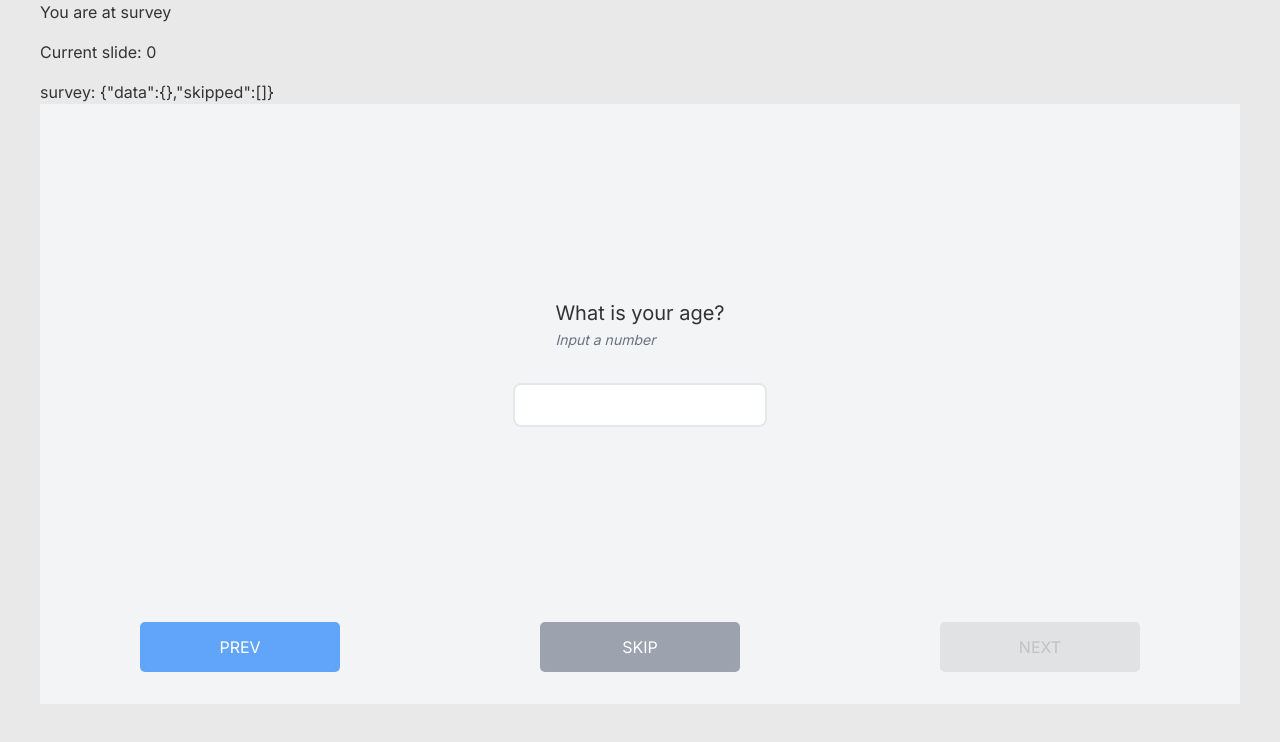
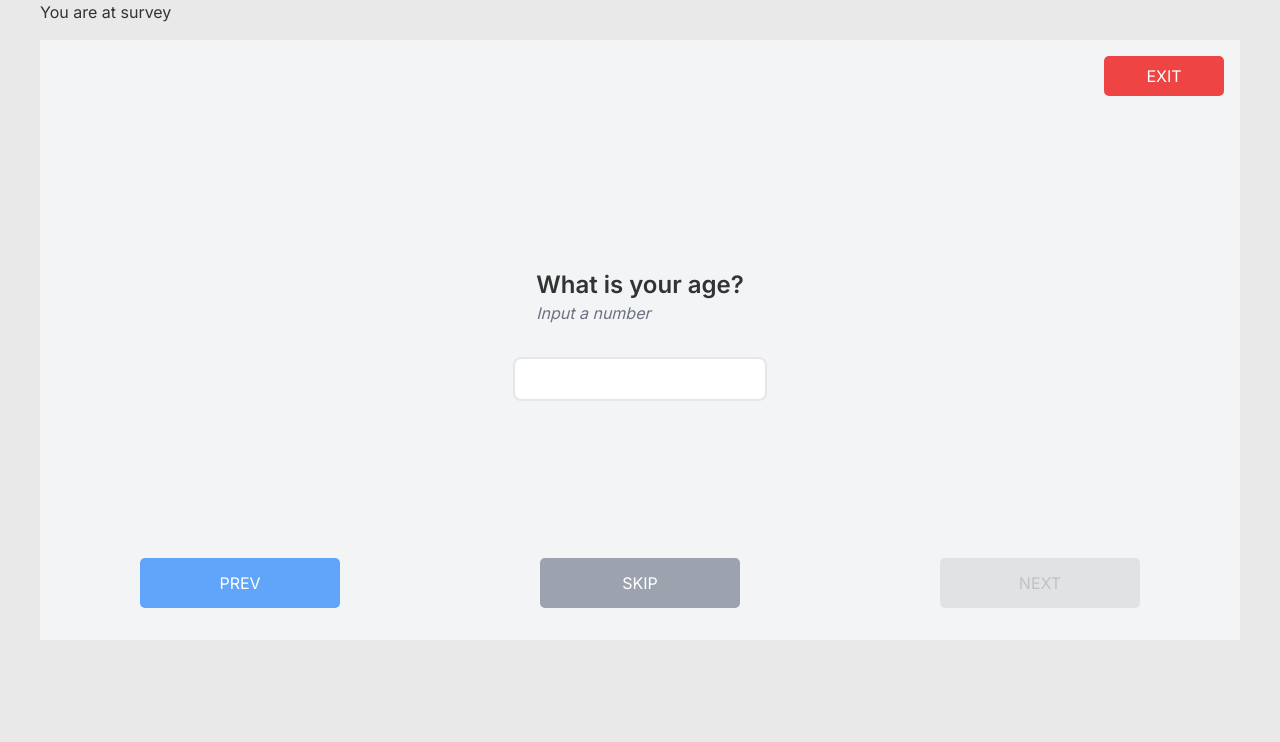
Before and after one commit to INF219-pregnancy-risk/pregnancy-risk, a Next.js app: page /survey in a window 1280 px wide. Shown: the top 742 px of the page. Built offline with nearby package versions, Linux system fonts and the light colour scheme.

Commit message:
Fixed: hydration errors with localstorage

```diff
--- a/src/app/survey/page.tsx
+++ b/src/app/survey/page.tsx
@@ -51,12 +51,9 @@ const SurveyInputSlides: RiskInputs[] = [
 ];
 
 const SurveyPage = () => {
-  const [survey, setSurvey] = React.useState<Survey>(
-    (getSurveyUtil() as Survey) || { data: {}, skipped: [] }
-  );
-  const [currentSlide, setCurrentSlide] = React.useState<number>(
-    getSurveyIndexUtil() || 0
-  );
+  const [survey, setSurvey] = React.useState<Survey>({ data: {}, skipped: [] });
+  const [currentSlide, setCurrentSlide] = React.useState<number>(0);
+
   const [nextButton, setNextButton] = React.useState<boolean>(false);
   const [isLoading, setIsLoading] = React.useState<boolean>(false);
   const [error, setError] = React.useState<string>("");
@@ -69,6 +66,11 @@ const SurveyPage = () => {
       router.push("/survey/results");
     }
   }, [isSubmitted, router]);
+
+  useEffect(() => {
+    setSurvey(getSurveyUtil());
+    setCurrentSlide(getSurveyIndexUtil());
+  }, []);
 
   useEffect(() => {
     setSurveyUtil(survey);
@@ -102,24 +104,33 @@ const SurveyPage = () => {
   return (
     <PageWarpper>
       <h1 className="pb-4">You are at survey</h1>
-      <p className="pb-4">Current slide: {currentSlide}</p>
-      <p>survey: {JSON.stringify(survey)}</p>
+
       <SurveyContainer index={currentSlide}>
         <SurveyView
           setSurvey={setSurvey}
           nextButton={nextButton}
           nextSlide={nextSlide}
           prevSlide={prevSlide}
-          input={SurveyInputSlides[currentSlide]}
           currentSlide={currentSlide}
         >
+          {isLoading ? (
+            <h1>Loading.....</h1>
+          ) : (
+            SurveyInputSlides.map((input, index) => {
+              return (
+                index == currentSlide && (
                   <SurveyParseInput
+                    key={input.id}
                     nextSlide={nextSlide}
                     setNextButton={setNextButton}
                     setSurvey={setSurvey}
                     survey={survey}
-            input={SurveyInputSlides[currentSlide]}
+                    input={input}
                   />
+                )
+              );
+            })
+          )}
         </SurveyView>
       </SurveyContainer>
     </PageWarpper>
--- a/src/components/inputs/survey/SurveyBooleanInput.tsx
+++ b/src/components/inputs/survey/SurveyBooleanInput.tsx
@@ -37,7 +37,7 @@ const SurveyBooleanInput = ({
     <div className="flex gap-6">
       <SurveyButton
         checked={surveyData === true}
-        className="bg-blue-400 hover:bg-blue-500 duration-200"
+        className="bg-blue-400 hover:bg-blue-500 duration-200 active:bg-blue-400 active:scale-95"
         onClick={() => {
           handleChange(true);
         }}
@@ -46,7 +46,7 @@ const SurveyBooleanInput = ({
       </SurveyButton>
       <SurveyButton
         checked={surveyData === false}
-        className="bg-gray-300 hover:bg-gray-400 duration-200"
+        className="bg-gray-300 hover:bg-gray-400 duration-200 active:bg-gray-300 active:scale-95"
         onClick={() => {
           handleChange(false);
         }}
--- a/src/components/inputs/survey/SurveyChoiceInput.tsx
+++ b/src/components/inputs/survey/SurveyChoiceInput.tsx
@@ -33,7 +33,7 @@ const SurveyChoiceInput = ({
             id={option}
             key={option}
             checked={surveyData === option}
-            className="bg-blue-400 hover:bg-blue-500 duration-200"
+            className="bg-blue-400 hover:bg-blue-500 duration-200 active:bg-blue-400 active:scale-95"
             onClick={() => {
               setSurvey((prev) => ({
                 ...prev,
--- a/src/components/inputs/survey/SurveyMultipleInput.tsx
+++ b/src/components/inputs/survey/SurveyMultipleInput.tsx
@@ -43,7 +43,7 @@ const SurveyMultipleInput = ({
             id={option}
             key={option}
             checked={surveyData ? surveyData[option] : false}
-            className="bg-blue-400 hover:bg-blue-500 duration-200"
+            className="bg-blue-400 hover:bg-blue-500 duration-200 active:bg-blue-400 active:scale-95"
             onClick={() => {
               setSurvey((prev) => ({
                 ...prev,
--- a/src/components/inputs/survey/SurveyParseInput.tsx
+++ b/src/components/inputs/survey/SurveyParseInput.tsx
@@ -24,7 +24,19 @@ interface SurveyInputSlideProps {
   setNextButton: React.Dispatch<React.SetStateAction<boolean>>;
 }
 
-const SurveyParseInput = ({
+const SurveyParseInput = ({ input, ...props }: SurveyInputSlideProps) => {
+  return (
+    <>
+      <div>
+        <h1 className="font-semibold text-2xl">{input.label}</h1>
+        <i className="text-base text-gray-500">{getInfo(input)}</i>
+      </div>
+      <Parser {...props} input={input} />
+    </>
+  );
+};
+
+const Parser = ({
   input,
   setSurvey,
   survey,
@@ -79,4 +91,19 @@ const SurveyParseInput = ({
   }
 };
 
+const getInfo = (input: RiskInputs) => {
+  switch (input.type) {
+    case RiskType.BOOLEAN:
+      return null;
+    case RiskType.CHOICE:
+      return "Choose one";
+    case RiskType.MULTIPLE:
+      return "Choose multiple";
+    case RiskType.INTEGER:
+      return "Input a number";
+    default:
+      return null;
+  }
+};
+
 export default SurveyParseInput;
--- a/src/components/layout/survey/SurveyView.tsx
+++ b/src/components/layout/survey/SurveyView.tsx
@@ -1,7 +1,9 @@
 "use client";
 
+import LinkButton from "@/components/inputs/buttons/LinkButton";
 import SurveyButton from "@/components/inputs/buttons/SurveyButton";
 import { RiskInputs, RiskType, Survey } from "@/types/RiskInput";
+import { resetSurveyUtil } from "@/utils/StoreSurvey";
 import { AnimatePresence, motion } from "framer-motion";
 import { get } from "http";
 import React, { useEffect } from "react";
@@ -9,7 +11,6 @@ import React, { useEffect } from "react";
 export interface SurveyViewProps extends React.HTMLAttributes<HTMLDivElement> {
   children?: React.ReactNode;
   nextButton: boolean;
-  input: RiskInputs;
   prevSlide: () => void;
   nextSlide: () => void;
   currentSlide: number;
@@ -17,7 +18,6 @@ export interface SurveyViewProps extends React.HTMLAttributes<HTMLDivElement> {
 }
 const SurveyView = ({
   children,
-  input,
   nextButton,
   nextSlide,
   prevSlide,
@@ -35,6 +35,15 @@ const SurveyView = ({
 
   return (
     <div className="flex flex-col w-full h-[600px] bg-gray-100 relative">
+      <div className="w-full flex justify-end">
+        <LinkButton
+          href="/"
+          className="bg-red-500 m-4 hover:bg-red-600 duration-200 active:scale-95 active:bg-red-400"
+          onClick={resetSurveyUtil}
+        >
+          EXIT
+        </LinkButton>
+      </div>
       <section className="flex grow justify-center flex-col gap-8">
         <AnimatePresence mode="wait">
           <motion.div
@@ -45,10 +54,6 @@ const SurveyView = ({
             transition={{ duration: 0.3, ease: "easeInOut" }}
           >
             <div className="flex w-full flex-col gap-8 items-center justify-center">
-              <div>
-                <h1 className="text-xl">{input.label}</h1>
-                <i className="text-gray-500 text-sm">{getInfo(input)}</i>
-              </div>
               {children}
             </div>
           </motion.div>
@@ -56,13 +61,13 @@ const SurveyView = ({
       </section>
       <div className="grid grid-cols-3 items-center justify-items-center pb-8">
         <SurveyButton
-          className="bg-blue-400 hover:bg-blue-500 duration-200"
+          className="bg-blue-400 hover:bg-blue-500 duration-200 active:bg-blue-400 active:scale-95"
           onClick={prevSlide}
         >
           PREV
         </SurveyButton>
         <SurveyButton
-          className="bg-gray-400 hover:bg-gray-300 duration-200"
+          className="bg-gray-400 hover:bg-gray-500 duration-200 active:bg-gray-400 active:scale-95"
           onClick={() => {
             setSkippedSlides((prev) =>
               prev.includes(currentSlide) ? prev : [...prev, currentSlide]
@@ -78,7 +83,7 @@ const SurveyView = ({
             setSkippedSlides((prev) => prev.filter((i) => i !== currentSlide));
             nextSlide();
           }}
-          className="bg-blue-400 hover:bg-blue-500 duration-200"
+          className="bg-blue-400 hover:bg-blue-500 duration-200 active:bg-blue-400 active:scale-95"
         >
           NEXT
         </SurveyButton>
@@ -87,19 +92,4 @@ const SurveyView = ({
   );
 };
 
-const getInfo = (input: RiskInputs) => {
-  switch (input.type) {
-    case RiskType.BOOLEAN:
-      return null;
-    case RiskType.CHOICE:
-      return "Choose one";
-    case RiskType.MULTIPLE:
-      return "Choose multiple";
-    case RiskType.INTEGER:
-      return "Input a number";
-    default:
-      return null;
-  }
-};
-
 export default SurveyView;
--- a/src/utils/StoreSurvey.ts
+++ b/src/utils/StoreSurvey.ts
@@ -37,14 +37,16 @@ export const setSurveyUtil = (survey: Survey) => {
   return setLocalStorage("survey", JSON.stringify(survey));
 };
 
-export const getSurveyUtil = (): Survey | null => {
+export const getSurveyUtil = (): Survey => {
   const survey = getLocalStorage("survey");
 
-  if (!survey) return null;
+  const def = { data: {}, slides: [] } as Survey;
+
+  if (!survey) return def;
   try {
-    return JSON.parse(survey);
+    return JSON.parse(survey) as Survey;
   } catch (e) {
-    return null;
+    return def;
   }
 };
 
```
Lines whose indentation alone changed are shown as unchanged.
